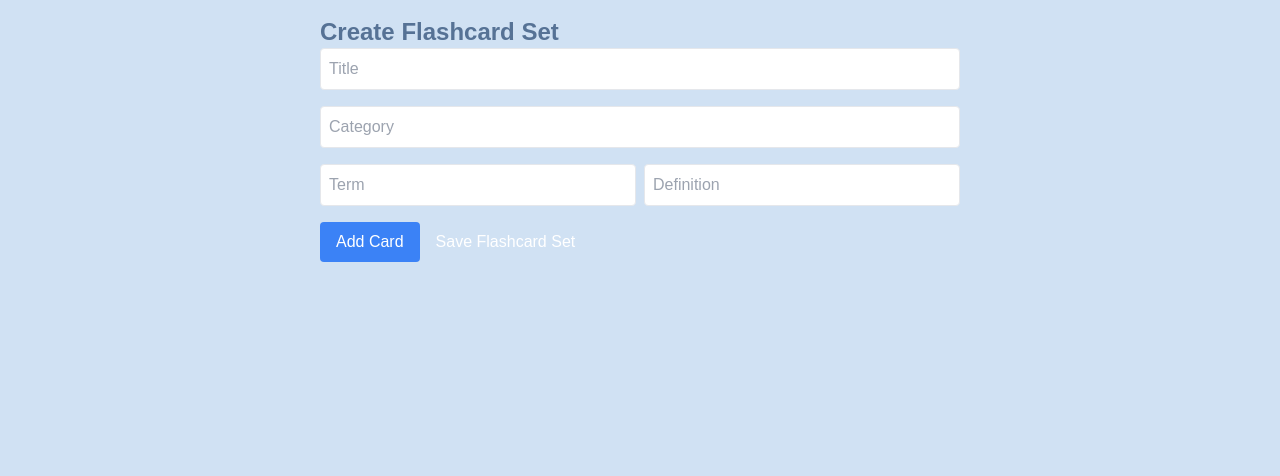
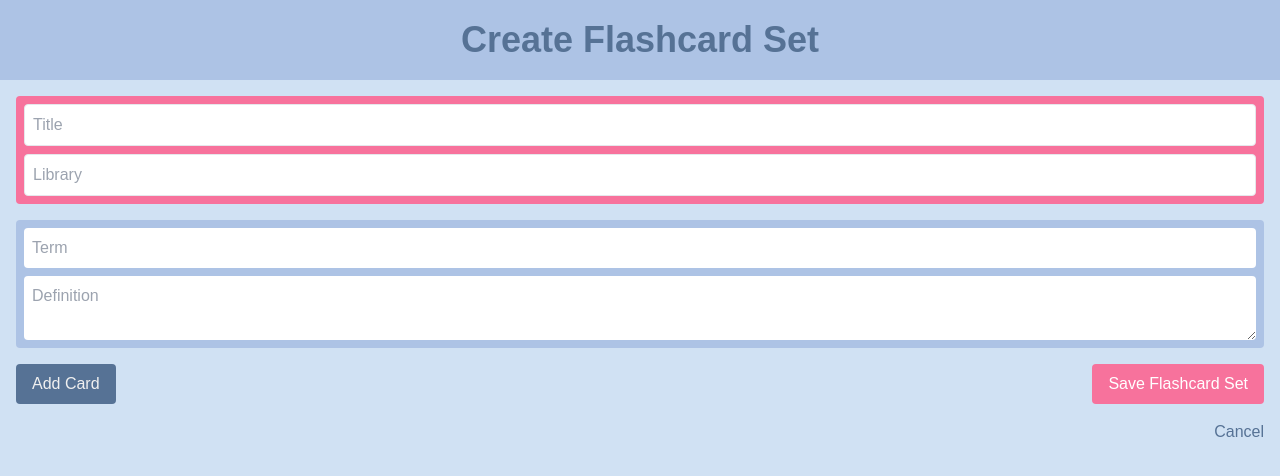
Before and after one commit to glitterpillz/flashcard-app, a Next.js app: page /create in a window 1280 px wide. Shown: the top 476 px of the page. Built offline with nearby package versions, Linux system fonts and the light colour scheme; no server answers; sample sign-in values are in the browser's storage; a web font is replaced by a local one.

Commit message:
updates for deployment

```diff
--- /dev/null
+++ b/src/app/confirmDeleteModal/page.js
@@ -0,0 +1,28 @@
+"use client";
+
+export default function ConfirmDeleteModal({ isOpen, onClose, onConfirm, setTitle }) {
+    if (!isOpen) return null;
+
+    return (
+        <div className="fixed inset-0 bg-black bg-opacity-50 flex justify-center items-center">
+            <div className="bg-[var(--foreground)] p-6 rounded-lg shadow-lg w-[90%] relative">
+                <h2 className="text-center text-lg font-bold mb-4">Delete Flashcard Set</h2>
+                <p className="text-center">Are you sure you want to permanently delete <strong>{setTitle}</strong>?</p>
+                <div className="mt-4 flex justify-center gap-4">
+                    <button
+                        className="px-4 py-2 bg-[var(--pink)] text-[var(--background)] rounded"
+                        onClick={onConfirm}
+                    >
+                        Delete
+                    </button>
+                    <button
+                        className="px-4 py-2 bg-[var(--blue)] rounded text-white"
+                        onClick={onClose}
+                    >
+                        Cancel
+                    </button>
+                </div>
+            </div>
+        </div>
+    )
+}
--- a/src/app/create/page.js
+++ b/src/app/create/page.js
@@ -57,11 +57,19 @@ export default function CreateFlashcardSet() {
         }
     };
 
+    const handleCancel = () => {
+      router.push("/");
+    }
+
     return (
-        <div className="max-w-2xl mx-auto p-4">
-          <h1 className="text-2xl font-bold">Create Flashcard Set</h1>
-          {error && <p className="text-red-500">{error}</p>}
-          <form onSubmit={handleSubmit} className="space-y-4">
+        <div className="">
+          <div className="flex items-center justify-center h-20 font-bold bg-[var(--blue)]">
+            <h1 className="text-4xl font-[var(--font-sketch)]">Create Flashcard Set</h1>
+          </div>
+          {error && <p className="text-[var(--pink)]">{error}</p>}
+
+          <form onSubmit={handleSubmit} className="space-y-4 m-4 flex flex-col">
+            <div className="p-2 bg-[var(--lt-pink)] rounded flex flex-col gap-2">
               <input
                 type="text"
                 placeholder="Title"
@@ -71,46 +79,57 @@ export default function CreateFlashcardSet() {
               />
               <input
                 type="text"
-              placeholder="Category"
+                placeholder="Library"
                 value={category}
                 onChange={(e) => setCategory(e.target.value)}
                 className="w-full p-2 border rounded"
               />
+            </div>
 
+            <div className="flex flex-col gap-3">
               {cards.map((card, index) => (
-              <div key={index} className="flex space-x-2">
+                <div key={index} className="flex flex-col gap-2 bg-[var(--blue)] p-2 rounded">
                   <input
                     type="text"
                     placeholder="Term"
                     value={card.term}
                     onChange={(e) => handleCardChange(index, "term", e.target.value)}
-                  className="w-1/2 p-2 border rounded"
+                    className="p-2 rounded"
                   />
-                <input
+                  <textarea
                     type="text"
                     placeholder="Definition"
                     value={card.definition}
                     onChange={(e) =>
                       handleCardChange(index, "definition", e.target.value)
                     }
-                  className="w-1/2 p-2 border rounded"
+                    className="p-2 rounded"
                   />
                 </div>
               ))}
+            </div>
 
+            <div className="flex justify-between">
               <button
                 type="button"
                 onClick={handleAddCard}
-              className="px-4 py-2 bg-blue-500 text-white rounded"
+                className="px-4 py-2 bg-[var(--foreground)] text-[var(--background)] rounded"
               >
                 Add Card
               </button>
 
               <button
                 type="submit"
-              className="px-4 py-2 bg-lt-pink-500 text-white rounded"
+                className="px-4 py-2 bg-[var(--lt-pink)] text-white rounded"
               >
                 Save Flashcard Set
+              </button>
+            </div>
+            <button
+              className="self-end"
+              onClick={handleCancel}
+            >
+              Cancel
             </button>
           </form>
         </div>
--- a/src/app/globals.css
+++ b/src/app/globals.css
@@ -42,3 +42,7 @@ h1 {
 hr {
   border: 1px solid;
 }
+
+input:focus, textarea:focus {
+  outline-color: var(--foreground);
+}
--- a/src/app/page.js
+++ b/src/app/page.js
@@ -5,19 +5,22 @@ import { useRouter } from "next/navigation";
 import { auth, db } from "@/firebase";
 import { useAuthState } from "react-firebase-hooks/auth";
 import { signOut } from "firebase/auth";
-import { collection, getDocs } from "firebase/firestore";
+import { collection, getDocs, deleteDoc, doc, query, where } from "firebase/firestore";
 import Link from "next/link";
 import Modal from "./modal/page";
 import { BsFillLightningFill } from "react-icons/bs";
+import ConfirmDeleteModal from "./confirmDeleteModal/page";
 
 export default function DashboardPage() {
+  const router = useRouter();
   const [user, loading] = useAuthState(auth);
   const [categories, setCategories] = useState([]);
   const [flashcardSets, setFlashcardSets] = useState([]);
   const [selectedSet, setSelectedSet] = useState(null);
   const [currentCardIndex, setCurrentCardIndex] = useState(0);
   const [flipped, setFlipped] = useState(false);
-  const router = useRouter();
+  const [deleteSet, setDeleteSet] = useState(null);
+  const [isDeleteModalOpen, setIsDeleteModalOpen] = useState(false);
 
   useEffect(() => {
     if (!loading && !user) {
@@ -38,6 +41,34 @@ export default function DashboardPage() {
 
     fetchFlashcardSets();
   }, []);
+
+  const handleDeleteClick = (set) => {
+    setDeleteSet(set);
+    setIsDeleteModalOpen(true);
+  };
+
+  const confirmDelete = async () => {
+    if (!deleteSet) return;
+    const setId = deleteSet.id;
+    const category = deleteSet.category;
+
+    try {
+      await deleteDoc(doc(db, "flashcardSets", setId));
+
+      const updatedSets = flashcardSets.filter((set) => set.id !== setId);
+      setFlashcardSets(updatedSets);
+
+      const remainingSets = updatedSets.filter((set) => set.category === category);
+      if (remainingSets.length === 0) {
+        setCategories((prev) => prev.filter((cat) => cat !== category));
+      }
+
+      setIsDeleteModalOpen(false);
+      setDeleteSet(null);
+    } catch (err) {
+      console.error("Error deleting flashcard set:", err);
+    }
+  };
 
   const openModal = (set) => {
     setSelectedSet(set);
@@ -112,13 +143,27 @@ export default function DashboardPage() {
         <hr></hr>
         <div className="space-y-2 text-xl mt-2 flex flex-col items-start text-[var(--background)]">
           {flashcardSets.map((set) => (
-            <button
-              key={set.id}
-              onClick={() => openModal(set)}
-            >
-              ▻ {set.title}
-            </button>
+            <div key={set.id} className="flex justify-between w-full">
+              <button
+                onClick={() => openModal(set)}
+              >
+                ▻ {set.title}
+              </button>
+              <button
+                className="text-[var(--lt-pink)] hover:text-[var(--pink)]"
+                onClick={() => handleDeleteClick(set)}
+              >
+                ✖
+              </button>
+            </div>
           ))}
+
+          <ConfirmDeleteModal
+            isOpen={isDeleteModalOpen}
+            onClose={() => setIsDeleteModalOpen(false)}
+            onConfirm={confirmDelete}
+            setTitle={deleteSet?.title}
+          />
         </div>
       </div>
 
```
Lines whose indentation alone changed are shown as unchanged.
